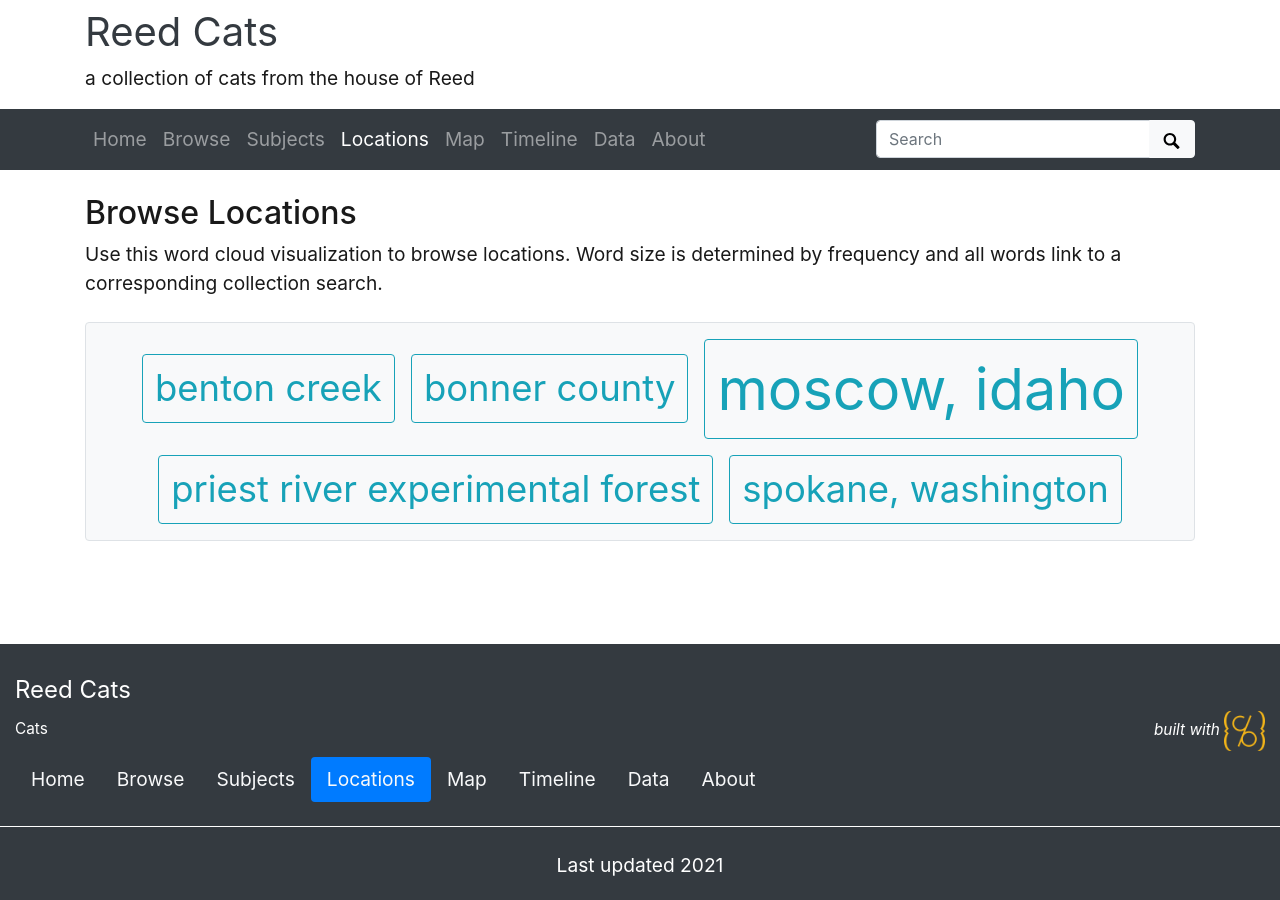
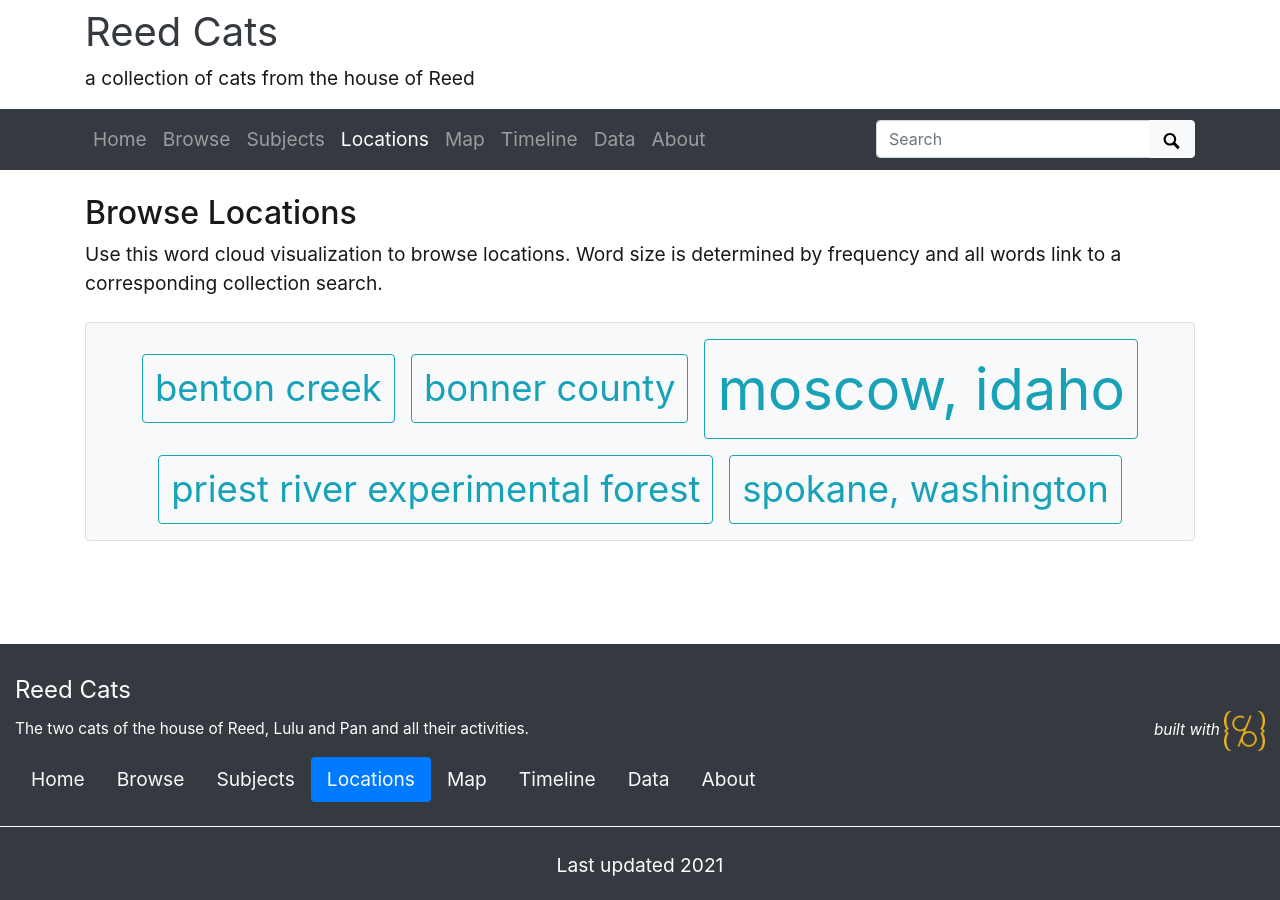
Before and after one commit to reedkay/reedcats, a Jekyll site: the page built from pages/locations.md, in a window 1280 px wide. Built offline with Jekyll 4.4.1, drawn with Linux system fonts in a browser that asks for light colours.

Commit message:
Update _config.yml

```diff
--- a/_config.yml
+++ b/_config.yml
@@ -9,12 +9,12 @@
 #
 # url is site domain, full URL to the production location of your collection
 # on GitHub Pages follows the pattern username.github.io
-#url: https://collectionbuilder.github.io
+#url: https://reedkay.github.io/reedcats/
 # baseurl is path to location on the domain if necessary e.g. /digital/hjccc
 # on GitHub Pages it is your github repository's name prefixed with a /
 #baseurl: /collectionbuilder-gh
 # location of code, the full url to your github repository
-source-code: https://github.com/CollectionBuilder/collectionbuilder-gh
+source-code: https://reedkay.github.io/reedcats/
 
 ##########
 # SITE SETTINGS
@@ -25,7 +25,7 @@
 tagline: a collection of cats from the house of Reed
 # description appears in meta tags and other locations
 # this description might appear in search result lists, keep around 160 characters max
-description: Cats
+description: The two cats of the house of Reed, Lulu and Pan and all their activities.
 author: Kayla Reed
 
 ##########
```
